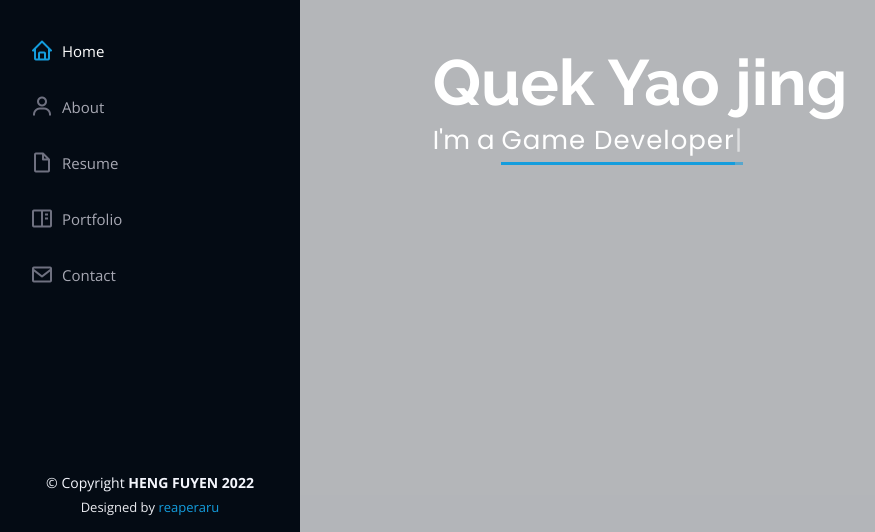
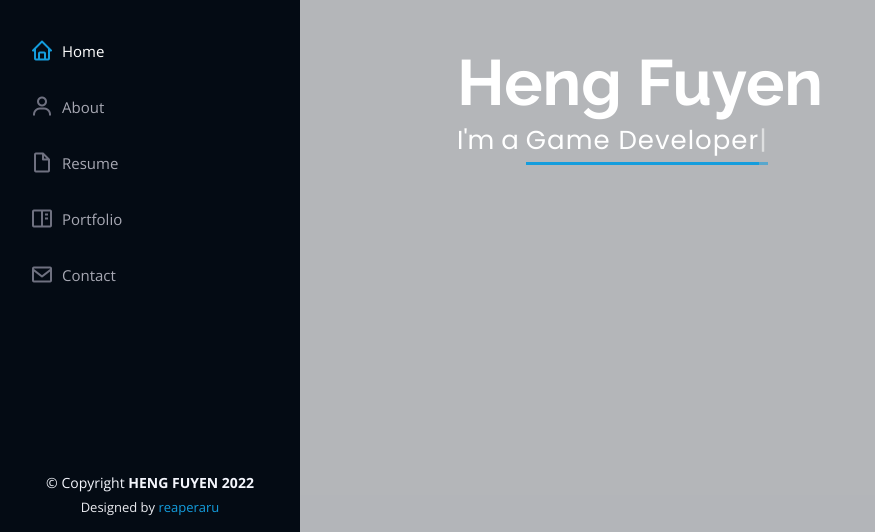
Before and after one commit to fuyenheng/fuyenheng.github.io, a plain HTML site: page index.html in a window 1280 px wide. Shown: the part 268-800 px from the top of the page, without its empty margins (0-875 px from the left). Drawn offline with nearby package versions, Linux system fonts and the light colour scheme.

Commit message:
Change back name to heng

```diff
--- a/index.html
+++ b/index.html
@@ -65,7 +65,7 @@
   <!-- ======= Hero Section ======= -->
   <section id="hero" class="d-flex flex-column justify-content-center align-items-center">
     <div class="hero-container" data-aos="fade-in">
-      <h1>Quek Yao jing</h1>
+      <h1>Heng Fuyen</h1>
       <p>I'm a <span class="typed" data-typed-items=" Game Designer, Game Developer, Game Producer, Programmer"></span></p>
     </div>
   </section><!-- End Hero -->
```
